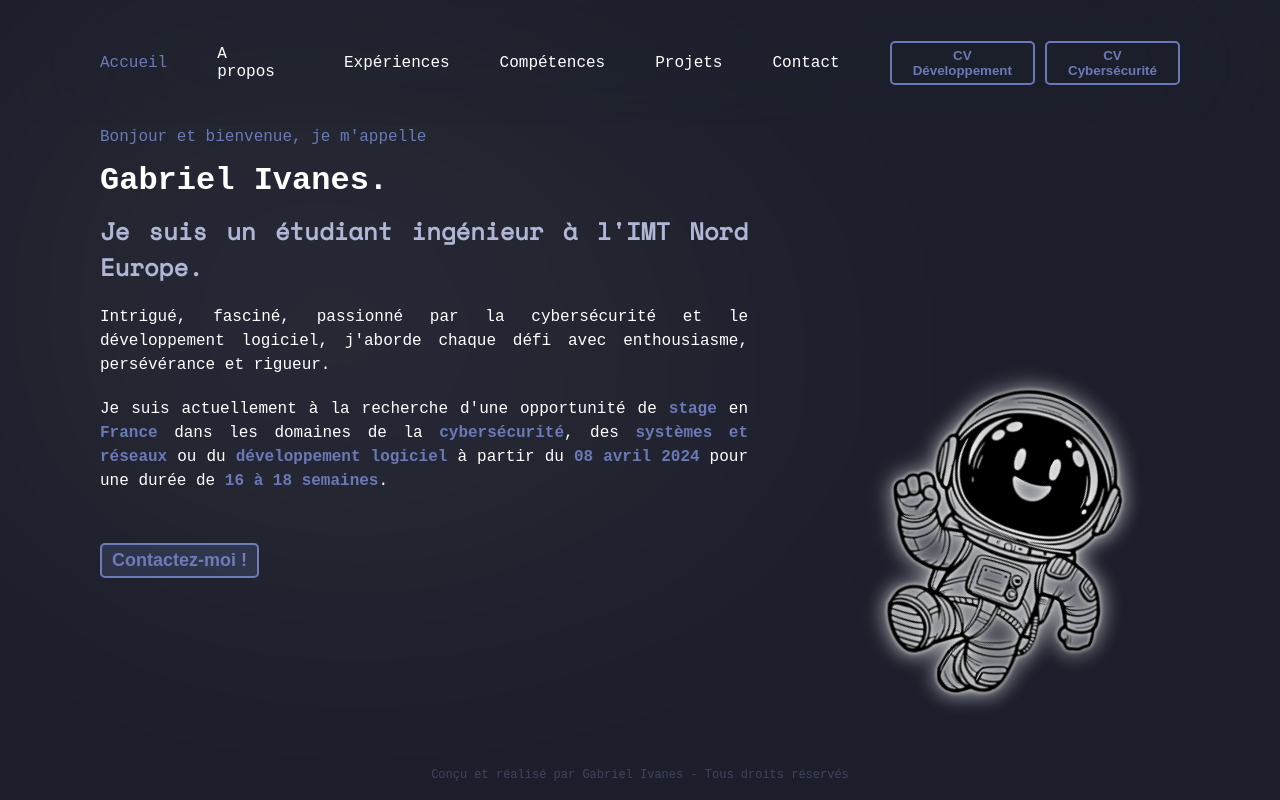
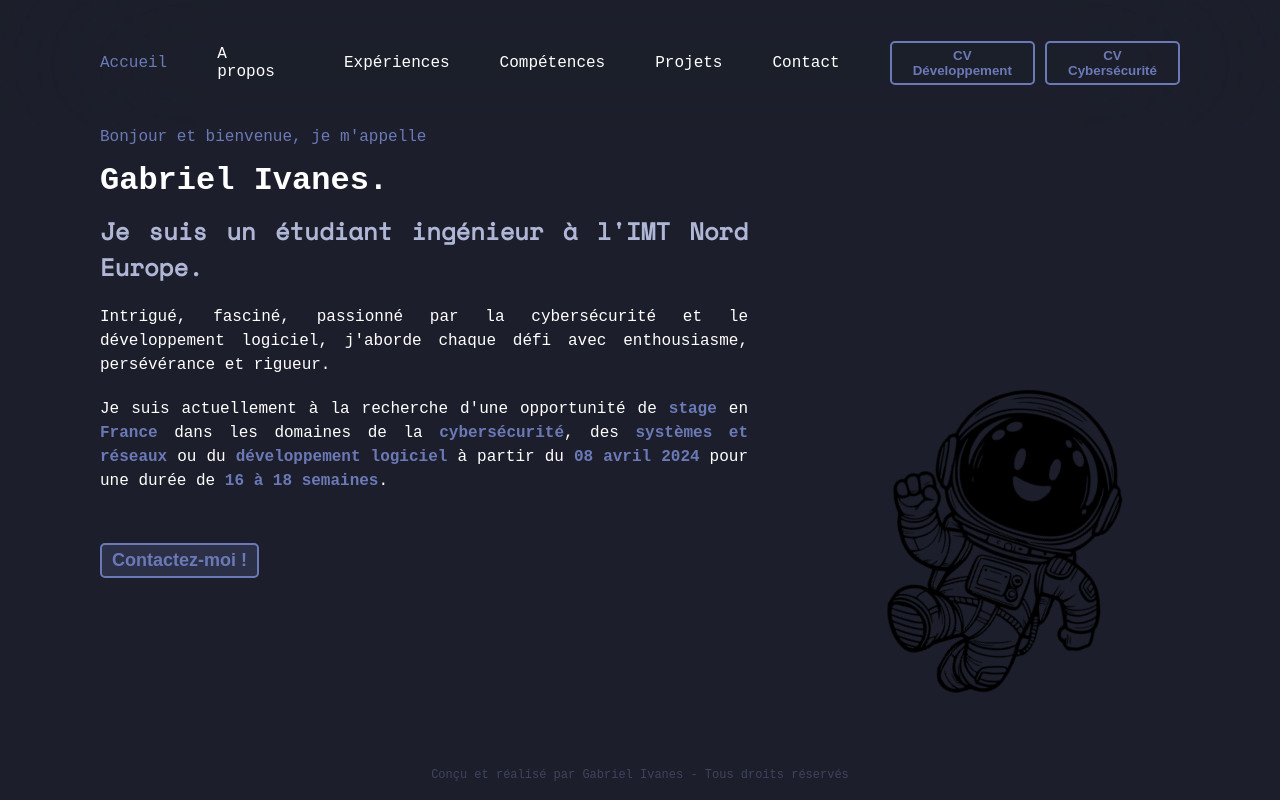
Before and after one commit to GabrielIvanes/portfolio, a React (Vite) app: page / in a window 1280 px wide. Built offline with nearby package versions, Linux system fonts and the light colour scheme; a web font is replaced by a local one.

Commit message:
test iphone without filter

```diff
--- a/src/assets/styles/home.css
+++ b/src/assets/styles/home.css
@@ -1,10 +1,10 @@
 .home .presentation {
 	width: 60%;
-	filter: drop-shadow(0 0 150px #ffffff);
+	/* filter: drop-shadow(0 0 150px #ffffff);
 	-webkit-filter: drop-shadow(0 0 150px #ffffff);
 	-moz-filter: drop-shadow(0 0 150px #ffffff);
 	-o-filter: drop-shadow(0 0 150px #ffffff);
-	-ms-filter: drop-shadow(0 0 150px #ffffff);
+	-ms-filter: drop-shadow(0 0 150px #ffffff); */
 }
 
 .home .presentation p {
@@ -43,11 +43,11 @@
 	bottom: 50px;
 	right: 150px;
 	transform: rotate(30deg);
-	filter: drop-shadow(0 0 2px #ffffff) drop-shadow(0 0 10px #ffffff);
+	/* filter: drop-shadow(0 0 2px #ffffff) drop-shadow(0 0 10px #ffffff);
 	-webkit-filter: drop-shadow(0 0 2px #ffffff) drop-shadow(0 0 10px #ffffff);
 	-moz-filter: drop-shadow(0 0 2px #ffffff) drop-shadow(0 0 10px #ffffff);
 	-o-filter: drop-shadow(0 0 2px #ffffff) drop-shadow(0 0 10px #ffffff);
-	-ms-filter: drop-shadow(0 0 2px #ffffff) drop-shadow(0 0 10px #ffffff);
+	-ms-filter: drop-shadow(0 0 2px #ffffff) drop-shadow(0 0 10px #ffffff); */
 }
 
 @media screen and (max-width: 1100px) {
--- a/src/index.css
+++ b/src/index.css
@@ -15,6 +15,8 @@
 	padding: 0;
 	margin: 0;
 
+	-webkit-transform: translateZ(0);
+	-webkit-perspective: 1000;
 	-webkit-backface-visibility: hidden;
 }
 
```
